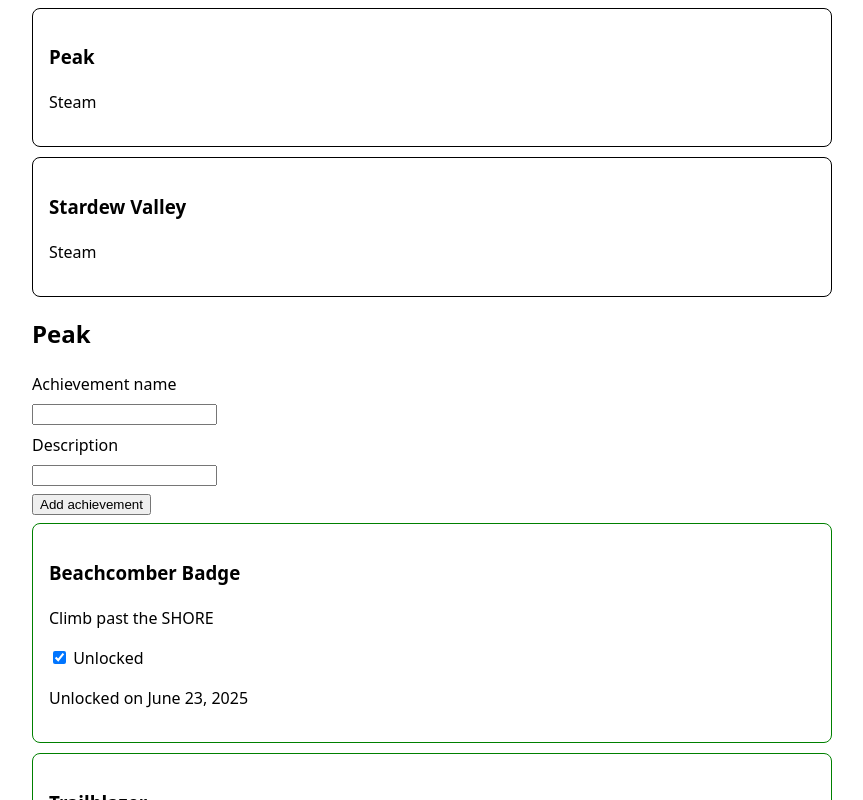
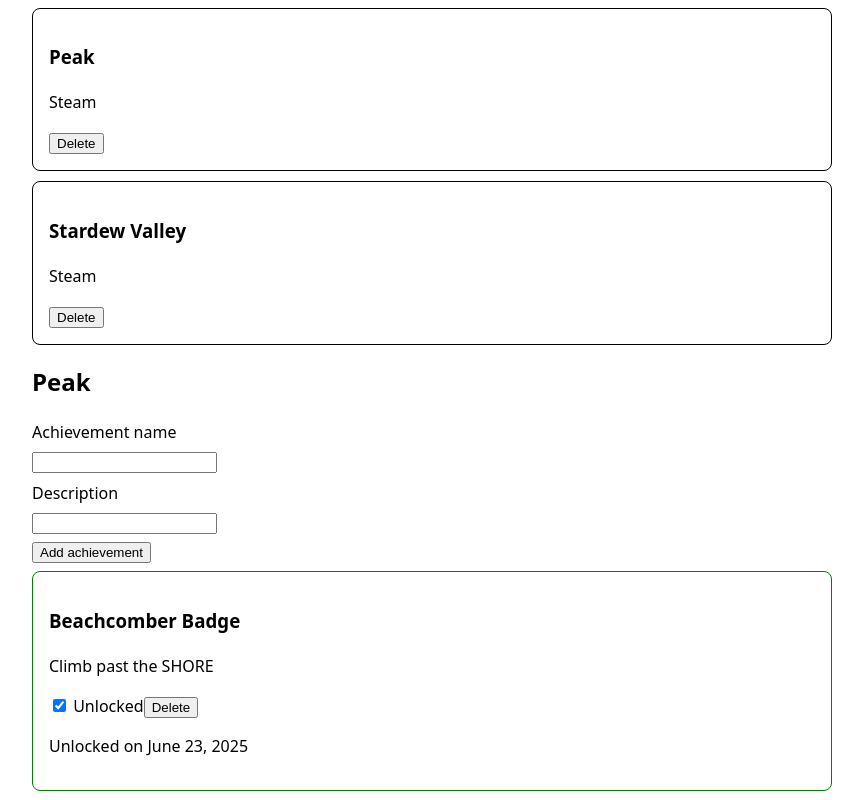
Before and after one commit to RikkaKallinen/playdex-achievement-tracker, a React (Vite) app: page / in a window 1280 px wide. Shown: the part 400-1200 px from the top of the page, without its empty margins (208-1071 px from the left). Built offline with nearby package versions, Linux system fonts and the light colour scheme.

Commit message:
Add delete buttons for games and achievements and a No games yet message

```diff
--- a/src/AchievementCard.jsx
+++ b/src/AchievementCard.jsx
@@ -1,4 +1,4 @@
-function AchievementCard({ achievement, onToggle }) {
+function AchievementCard({ achievement, onToggle, onDelete }) {
     const cardClass = achievement.earned
         ? "achievement-card unlocked"
         : "achievement-card";
@@ -19,6 +19,7 @@ function AchievementCard({ achievement, onToggle }) {
                 <input type="checkbox" checked={achievement.earned} onChange={onToggle} />
                 {" "}Unlocked
             </label>
+            <button onClick={onDelete}>Delete</button>
             {achievement.earned && (
                 <p>
                     Unlocked on <time dateTime={achievement.earnedDate}>{formattedDate}</time>
--- a/src/App.jsx
+++ b/src/App.jsx
@@ -10,7 +10,7 @@ function App() {
         const savedGames = localStorage.getItem("playdex-games");
         return savedGames ? JSON.parse(savedGames) : starterGames;
     });
-    const [selectedGameId, setSelectedGameId] = useState(games[0].id);
+    const [selectedGameId, setSelectedGameId] = useState(games.length > 0 ? games[0].id : null);
     const selectedGame = games.find((game) => game.id === selectedGameId);
 
     useEffect(() => {
@@ -56,6 +56,32 @@ function App() {
         }));
     }
 
+    function deleteGame(gameToDelete) {
+        if(!confirm("Delete " + gameToDelete.title + " and all its achievements?")) {
+            return;
+        }
+
+        const remainingGames = games.filter((game) => game.id !== gameToDelete.id);
+        setGames(remainingGames);
+
+        if (selectedGameId === gameToDelete.id) {
+            setSelectedGameId(remainingGames.length > 0 ? remainingGames[0].id : null);
+        }
+    }
+
+    function deleteAchievement(achievementName) {
+        setGames(games.map((game) => {
+            if(game.id !== selectedGameId) {
+                return game;
+            }
+
+            return {
+                ...game,
+                achievements: game.achievements.filter((achievement) => achievement.name !== achievementName)
+            };
+        }));
+    }
+
     return (
         <>
             <header>
@@ -70,15 +96,18 @@ function App() {
 
                 <section>
                     <h2>See their games</h2>
+                    {games.length === 0 && <p>No games yet</p>}
                     {games.map((game) => (
                         <GameCard
                             key={game.id}
                             game={game}
                             onSelect={() => setSelectedGameId(game.id)}
+                            onDelete={() => deleteGame(game)}
                         />
                     ))}
                 </section>
 
+                {selectedGame && (
                     <section>
                         <h2>{selectedGame.title}</h2>
                         <AddAchievementForm onAddAchievement={addAchievement} />
@@ -87,9 +116,11 @@ function App() {
                                 key={achievement.name}
                                 achievement={achievement}
                                 onToggle={() => toggleAchievement(achievement.name)}
+                                onDelete={() => deleteAchievement(achievement.name)}
                             />
                         ))}
                     </section>
+                )}
             </main>
         </>
     );
--- a/src/GameCard.jsx
+++ b/src/GameCard.jsx
@@ -1,6 +1,6 @@
 import { platformNames } from "./data";
 
-function GameCard({ game, onSelect }) {
+function GameCard({ game, onSelect, onDelete }) {
     const platformText = game.platform === "other"
         ? "Other - " + game.otherPlatform
         : platformNames[game.platform];
@@ -9,6 +9,14 @@ function GameCard({ game, onSelect }) {
         <article className="game-card" onClick={onSelect}>
             <h3>{game.title}</h3>
             <p>{platformText}</p>
+            <button
+                onClick={(event) => {
+                    event.stopPropagation();
+                    onDelete();
+                }}
+            >
+                Delete
+            </button>
         </article>
     );
 }
```
Lines whose indentation alone changed are shown as unchanged.
